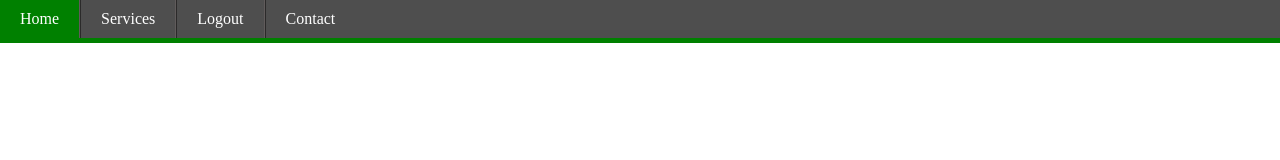
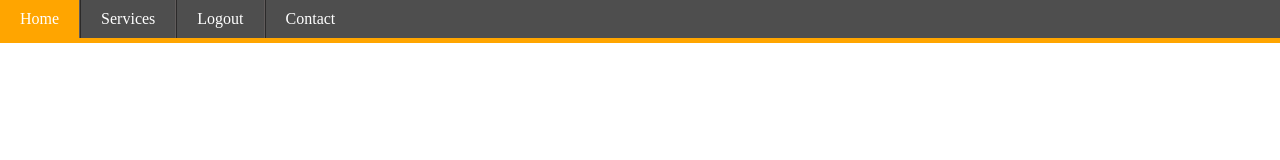
Before and after one commit to navidanjumtonoy/navid, a website: page index.html in a window 1280 px wide. Drawn offline with Linux system fonts and the light colour scheme.

Commit message:
updated color

```diff
--- a/sass/main.scss
+++ b/sass/main.scss
@@ -1,4 +1,4 @@
-$tonoy-first:green;
+$tonoy-first: orange;
 $tonoy-second: #fff;
 
 *{
```
Also changed, not shown: css/style.css.
